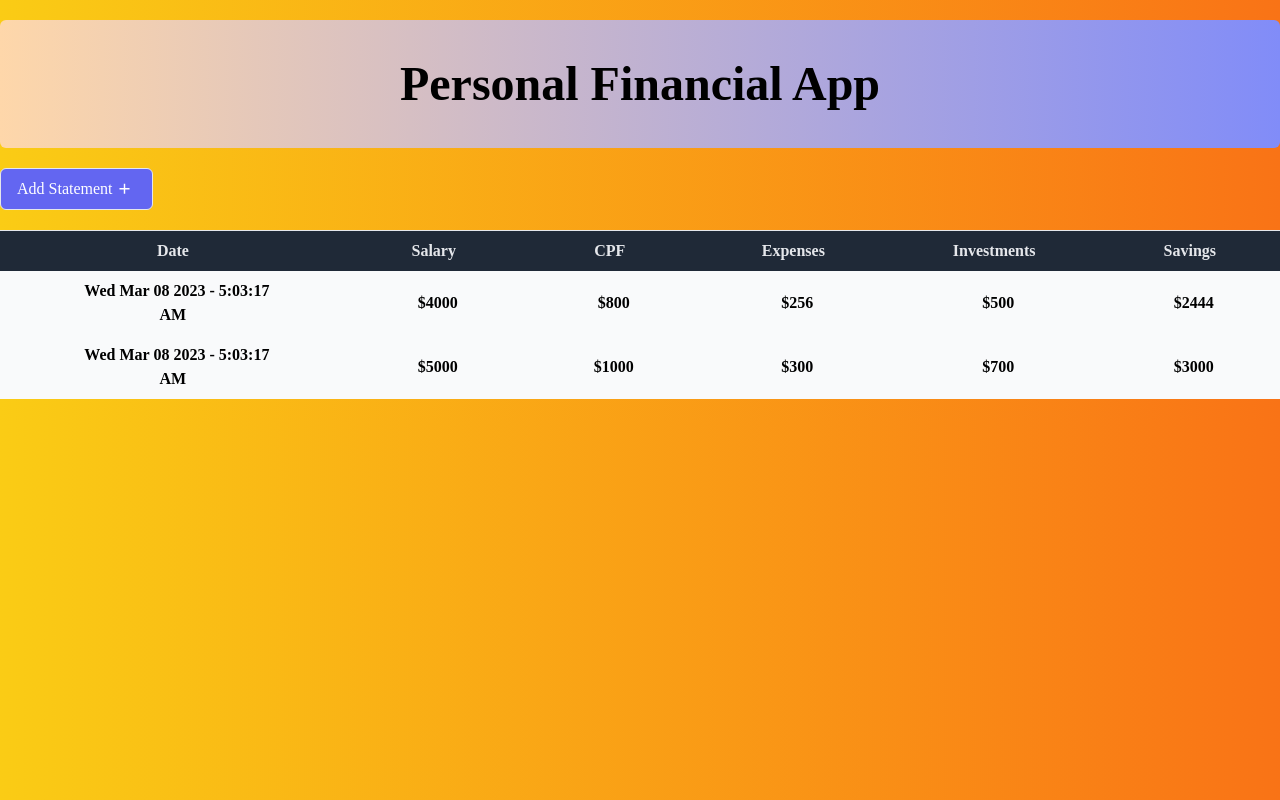
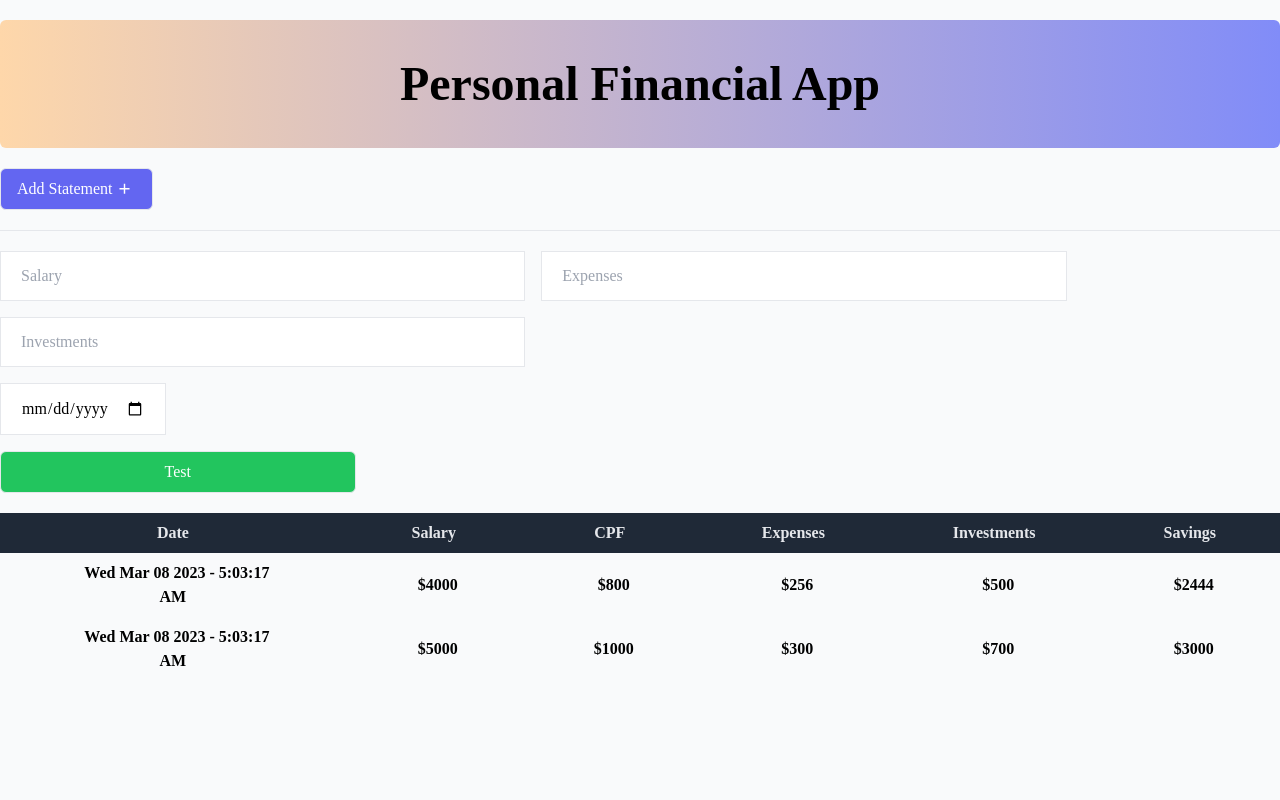
Before and after one commit to collich/Next-Personal-Financial-Tracking, a Next.js app: page / in a window 1280 px wide. Built offline with nearby package versions, Linux system fonts and the light colour scheme; a web font is replaced by a local one.

Commit message:
Added Form

```diff
--- a/app/layout.js
+++ b/app/layout.js
@@ -8,7 +8,8 @@ export const metadata = {
 export default function RootLayout({ children }) {
   return (
     <html lang="en">
-      <body className='bg-gradient-to-r from-yellow-400 to-orange-500'>
+      {/* <body className='bg-gradient-to-r from-yellow-400 to-orange-500'> */}
+      <body className='bg-gray-50'>
           {children}
       </body>
     </html>
--- a/app/page.js
+++ b/app/page.js
@@ -1,6 +1,7 @@
 import Button from "@/components/Button"
 import Banner from "@/components/Banner"
 import Table from "../components/table/Table"
+import Form from "@/components/Form"
 
 export default function Home() {
   return (
@@ -9,8 +10,12 @@ export default function Home() {
 
       <div className="container mx-auto flex justify-between py-5 border-b">
         <div className="left flex gap-3">
-          <Button icon className='flex'>Add Statement</Button>
+          <Button icon className='flex bg-indigo-500 text-white hover:bg-gray-100 hover:border-indigo-500 hover:text-gray-800'>Add Statement</Button>
         </div>
+      </div>
+
+      <div className="container mx-auto py-5">
+        <Form/>
       </div>
 
       <div className="container mx-auto">
--- a/components/Button.js
+++ b/components/Button.js
@@ -3,7 +3,7 @@ import {GoPlusSmall} from "react-icons/go"
 import classNames from "classnames"
 
 const Button = ({ children, icon, ...rest }) => {
-    const classes = classNames('bg-indigo-500 text-white px-4 py-2 border rounded-md hover:bg-gray-100 hover:border-indigo-500 hover:text-gray-800 duration-300', rest.className)
+    const classes = classNames('px-4 py-2 border rounded-md duration-300', rest.className)
     const plusIcon = <span className="text-center m-auto"><GoPlusSmall size={23}/></span>
 
   return (
--- /dev/null
+++ b/components/Form.js
@@ -0,0 +1,31 @@
+'use client'
+
+import Button from "./Button"
+
+const Form = () => {
+  return (
+    <form className="grid w-5/6 gap-4">
+        <div className="grid lg:grid-cols-2 gap-4">
+            <div className="input-type">
+                <input type="number" className="border w-full px-5 py-3 focus:outline-none" placeholder="Salary"/>
+            </div>
+
+            <div className="input-type">
+                <input type="number" className="border w-full px-5 py-3 focus:outline-none" placeholder="Expenses"/>
+            </div>
+
+            <div className="input-type">
+                <input type="number" className="border w-full px-5 py-3 focus:outline-none" placeholder="Investments"/>
+            </div>
+        </div>
+
+        <div className="input-type">
+            <input type="date" className="border px-5 py-3 focus:outline-none" placeholder="Investments"/>
+        </div>
+
+        <Button className="flex justify-center text-md w-2/6 bg-green-500 text-white hover:bg-gray-100 hover:border-green-500 hover:text-green-500">Test</Button>
+    </form>
+  )
+}
+
+export default Form
```
